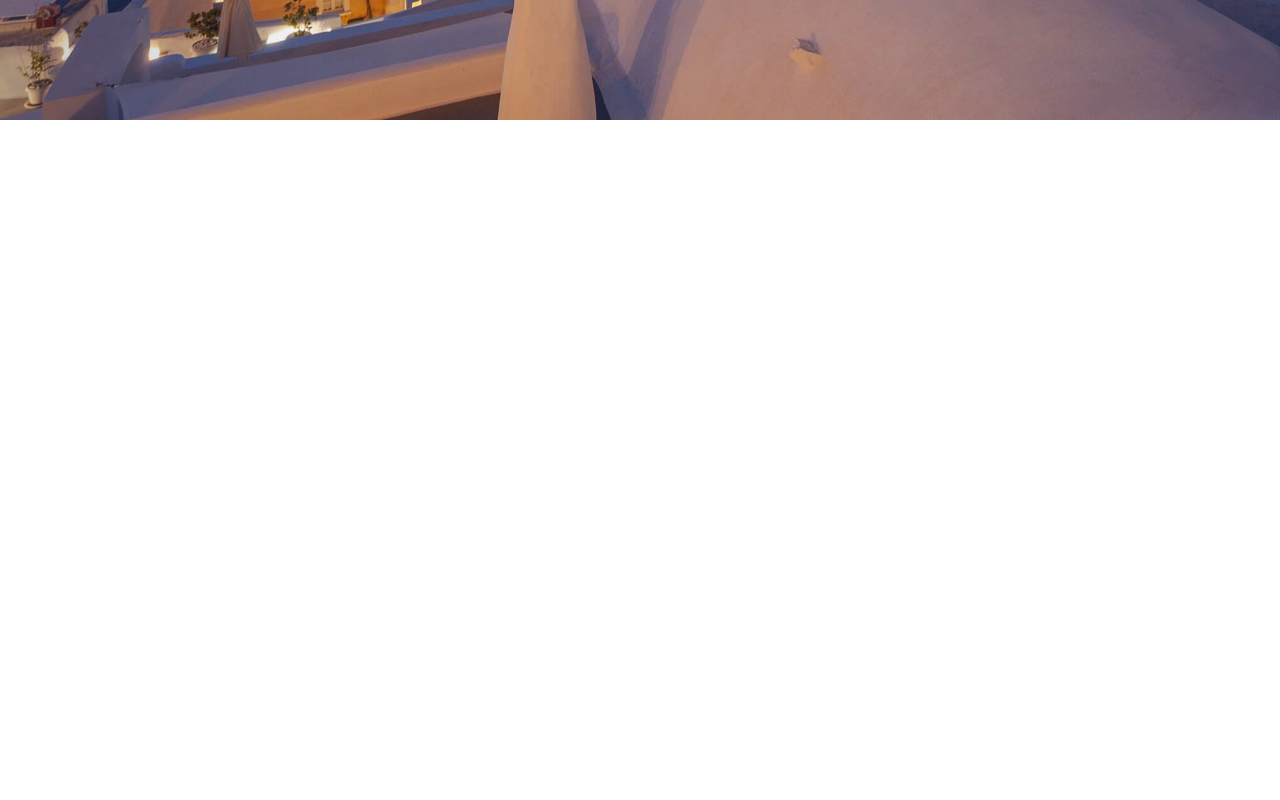
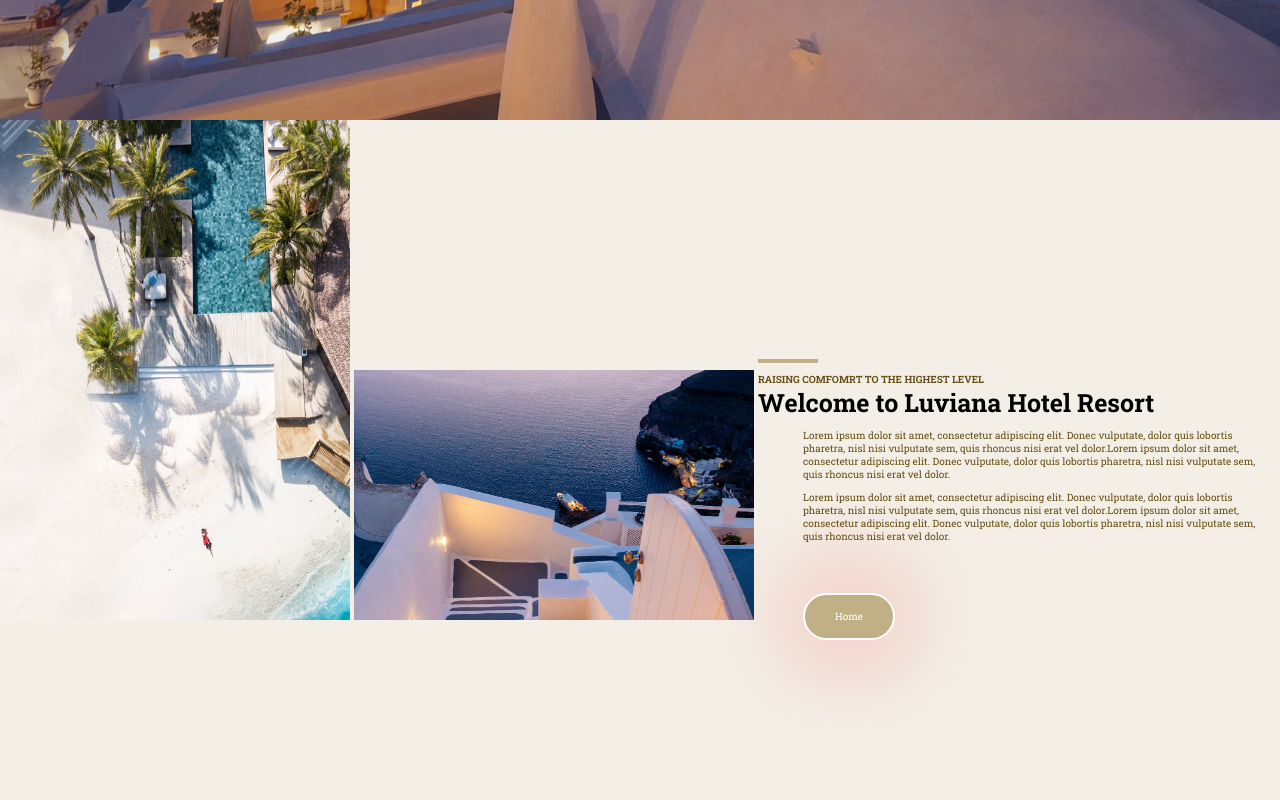
Before and after one commit to alexisvincent37/evaluationHMTLCSS, a plain HTML site: page index.html in a window 1280 px wide. Shown: the part 680-1480 px from the top of the page. Drawn offline with Linux system fonts and the light colour scheme.

Commit message:
Ajout de tout les éléments dans about

```diff
--- a/index.html
+++ b/index.html
@@ -38,6 +38,16 @@
 
 <section id="about">
 
+    <img src="images/a1.jpg" alt="a1" class="section_about_img1">
+    <img src="images/a2.jpg" alt="a2" class="section_about_img2">
+
+    <span>
+        <h2>Raising comfomrt to the highest level</h2>
+        <h1>Welcome to Luviana Hotel Resort</h1>
+        <p>Lorem ipsum dolor sit amet, consectetur adipiscing elit. Donec vulputate, dolor quis lobortis pharetra, nisl nisi vulputate sem, quis rhoncus nisi erat vel dolor.Lorem ipsum dolor sit amet, consectetur adipiscing elit. Donec vulputate, dolor quis lobortis pharetra, nisl nisi vulputate sem, quis rhoncus nisi erat vel dolor.</p>
+        <p>Lorem ipsum dolor sit amet, consectetur adipiscing elit. Donec vulputate, dolor quis lobortis pharetra, nisl nisi vulputate sem, quis rhoncus nisi erat vel dolor.Lorem ipsum dolor sit amet, consectetur adipiscing elit. Donec vulputate, dolor quis lobortis pharetra, nisl nisi vulputate sem, quis rhoncus nisi erat vel dolor.</p>
+        <a href="#home" class="home_button">Home</a>
+    </span>
 </section>
 
 <section id="amenities">
@@ -52,7 +62,9 @@
 
 </section>
 
-<section id="gallery"></section>
+<section id="gallery">
+
+</section>
 
 
 
--- a/styles/styles.css
+++ b/styles/styles.css
@@ -4,6 +4,18 @@ body{
     margin: 0;
     padding: 0;
     box-sizing: border-box;
+}
+
+.home_button {
+    text-decoration: none;
+    color: white;
+    font-family: 'Roboto Slab', serif;
+    padding: 15px 30px 15px 30px;
+    background-color: #c1b086;
+    border-radius: 30px;
+    border: white 2px solid;
+    box-shadow: 0 0 100px rgb(255, 0, 0,0.5);
+    font-size: 10px;
 }
 
 #home{
@@ -78,9 +90,65 @@ body{
 }
 
 #about {
+    background-color:rgb(193, 176, 134, 0.2);
     height: 100vh;
     font-family: 'Roboto Slab', serif;
     position: relative;
+    justify-content: center;
+}
+
+#about img.section_about_img1 {
+    width: 350px;
+    height: 500px;
+    position: relative;
+}
+
+#about img.section_about_img2 {
+    width: 400px;
+    height: 250px;
+    position: relative;
+}
+
+#about span {
+    display: inline-block;
+    width: 40%;
+    font-family: 'Roboto Slab', serif;
+    position: relative;
+}
+
+#about span h1 {
+    font-size: 25px;
+    font-family: 'Roboto Slab', serif;
+    margin: 0 0 0 0;
+}
+
+#about span h2 {
+    text-transform: uppercase;
+    font-size: 10px;
+    font-family: 'Roboto Slab', serif;
+    margin: 0 0 0 0;
+    color: #664f14;
+}
+
+#about span h2::before {
+    margin-bottom: 10px;
+    content: "";
+    display: block;
+    width: 60px;
+    height: 4px;
+    background-color:#c1b086;
+  }
+
+#about span p {
+    font-size: 10px;
+    font-family: 'Roboto Slab', serif;
+    color: #664f14;
+    margin-left: 45px;
+}
+
+#about .home_button {
+    display: inline-block;
+    margin: 40px 0 0 45px;
 }
 
 #amenities {
```
